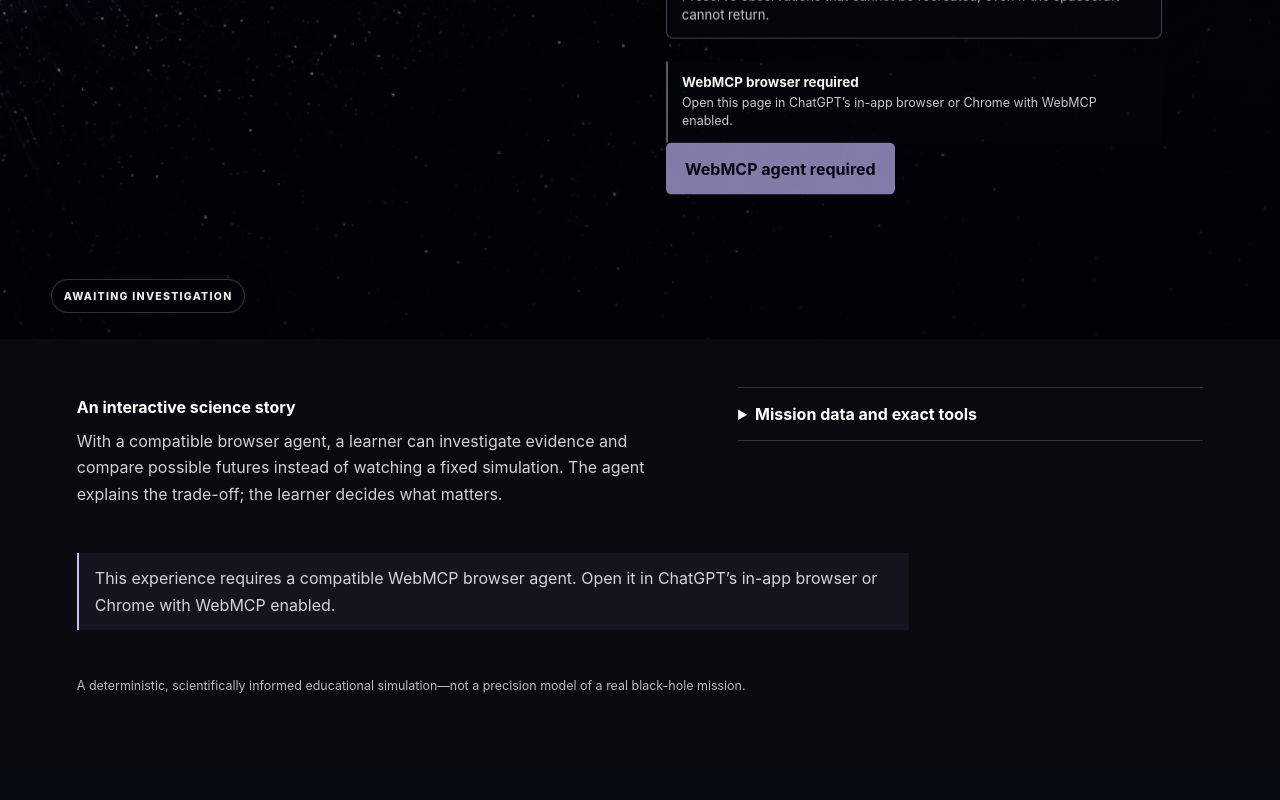
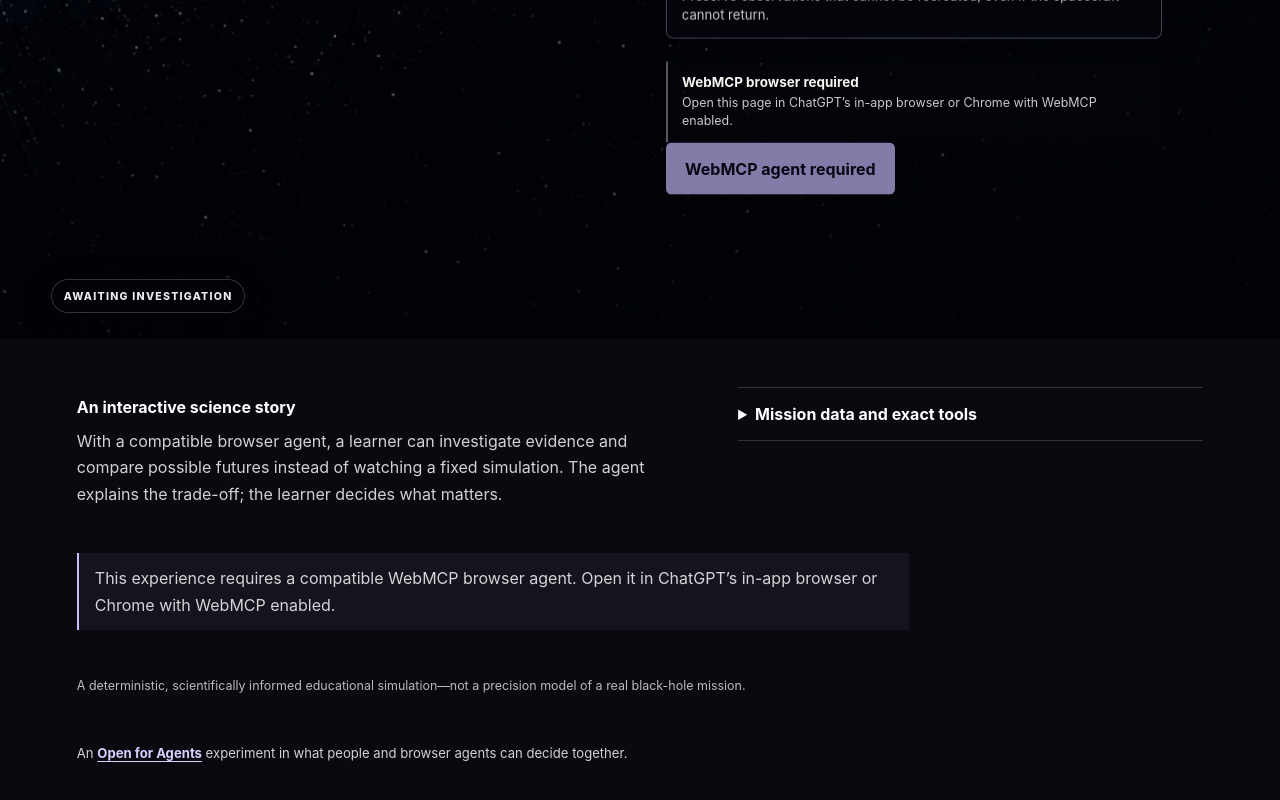
Before and after one commit to mdotk/openforagents-webmcp-challenge, a React (Vite) app: page / in a window 1280 px wide. Shown: the part 845-1645 px from the top of the page. Before the commit the page ends 1613 px from the top, so only its background shows below. Built offline with nearby package versions, Linux system fonts and the light colour scheme.

Commit message:
Connect WORLDLINE to Open for Agents

```diff
--- a/src/WorldlineApp.css
+++ b/src/WorldlineApp.css
@@ -1156,6 +1156,10 @@
 .worldline-error { color: #ffafb8; }
 .worldline-fallback { padding: .75rem 1rem; border-left: 2px solid #c8bdff; background: rgba(200,189,255,.06); }
 .worldline-note { grid-column: 1 / -1; color: rgba(255,255,255,.72); font-size: .78rem; }
+.worldline-credit { grid-column: 1 / -1; color: rgba(255,255,255,.82); font-size: .82rem; }
+.worldline-credit a { color: #d7d0ff; font-weight: 750; text-underline-offset: .2em; }
+.worldline-credit a:hover { color: white; }
+.worldline-credit a:focus-visible { border-radius: .15rem; outline: 2px solid #c8bdff; outline-offset: .25rem; }
 
 @keyframes worldline-pulse {
   0%, 100% { transform: scale(1); opacity: .8; }
--- a/src/WorldlineApp.tsx
+++ b/src/WorldlineApp.tsx
@@ -754,6 +754,7 @@ export default function WorldlineApp() {
           <p className="worldline-fallback">This experience requires a compatible WebMCP browser agent. Open it in ChatGPT’s in-app browser or Chrome with WebMCP enabled.</p>
         )}
         <p className="worldline-note">A deterministic, scientifically informed educational simulation—not a precision model of a real black-hole mission.</p>
+        <p className="worldline-credit">An <a href="https://www.openforagents.com/">Open for Agents</a> experiment in what people and browser agents can decide together.</p>
       </section>
     </main>
   )
```
Also changed, not shown: 4 other files (tests, documents, lock files or other folders).
